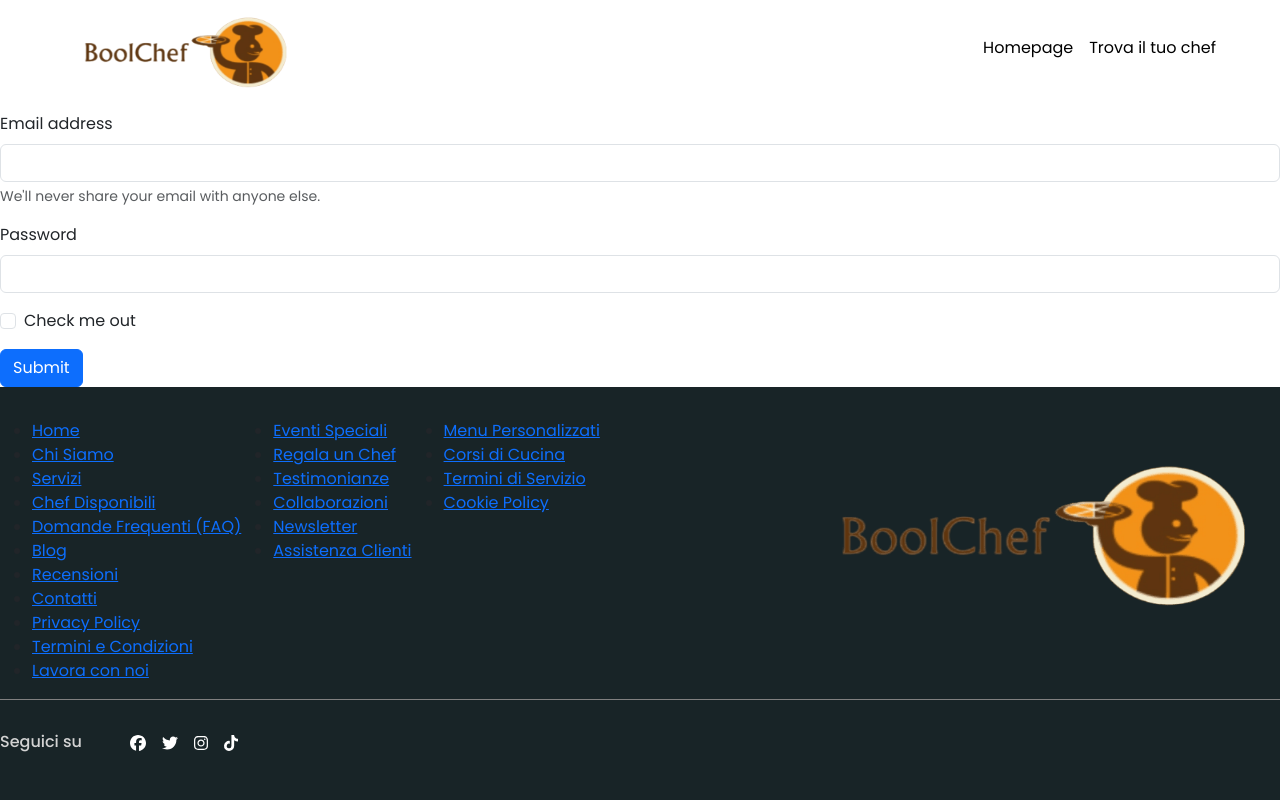
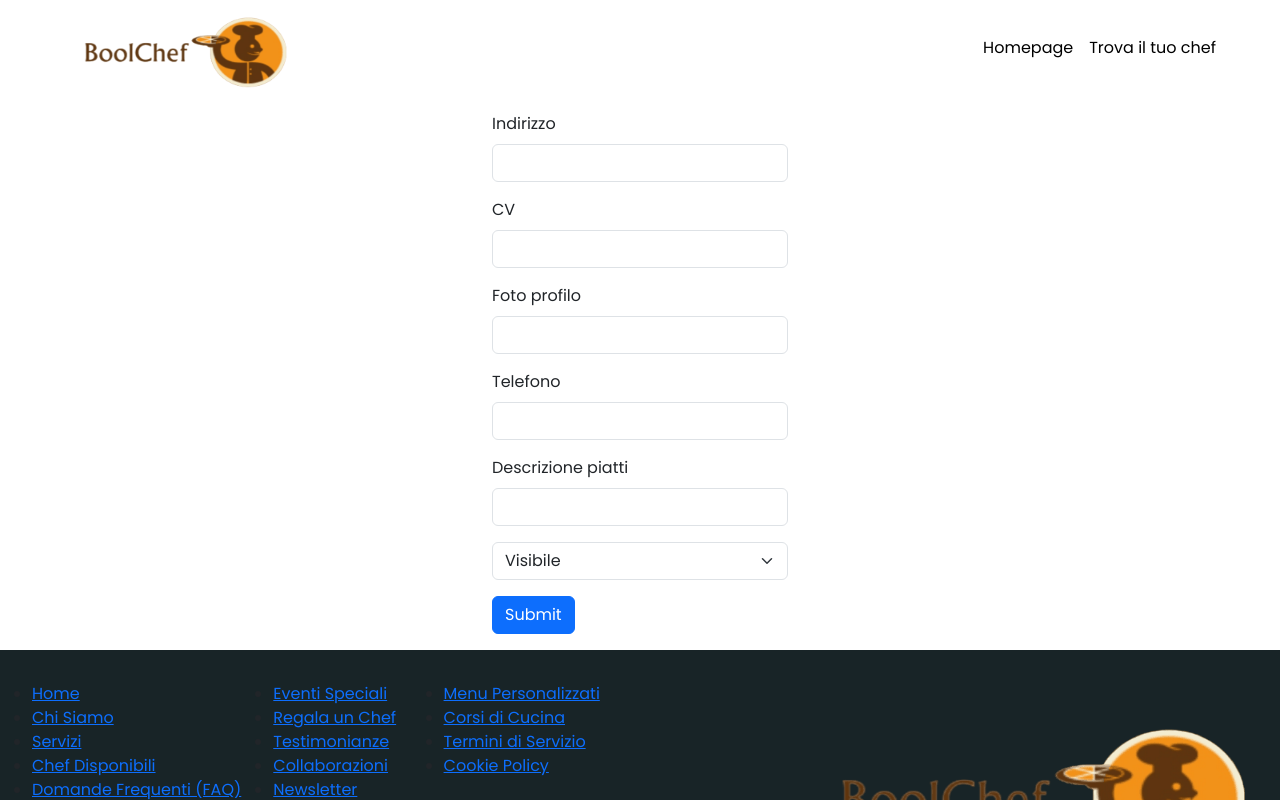
Before and after one commit to VitoMarino/vue-boolchef, a Vue app in the folder boolchef/: page /create-profile in a window 1280 px wide. Shown: the top 800 px of the page. Built offline with nearby package versions, Linux system fonts and the light colour scheme.

Commit message:
creato form (senza api)

```diff
--- a/boolchef/src/pages/user/CreateProfile.vue
+++ b/boolchef/src/pages/user/CreateProfile.vue
@@ -3,22 +3,37 @@
 </script>
 
 <template>
+    <div class="container w-25">
         <form>
             <div class="mb-3">
-            <label for="exampleInputEmail1" class="form-label">Email address</label>
+                <label for="exampleInputEmail1" class="form-label">Indirizzo</label>
                 <input type="email" class="form-control" id="exampleInputEmail1" aria-describedby="emailHelp">
-            <div id="emailHelp" class="form-text">We'll never share your email with anyone else.</div>
             </div>
             <div class="mb-3">
-            <label for="exampleInputPassword1" class="form-label">Password</label>
+                <label for="exampleInputPassword1" class="form-label">CV</label>
                 <input type="password" class="form-control" id="exampleInputPassword1">
             </div>
-        <div class="mb-3 form-check">
-            <input type="checkbox" class="form-check-input" id="exampleCheck1">
-            <label class="form-check-label" for="exampleCheck1">Check me out</label>
+            <div class="mb-3">
+                <label for="exampleInputPassword1" class="form-label">Foto profilo</label>
+                <input type="password" class="form-control" id="exampleInputPassword1">
             </div>
-        <button type="submit" class="btn btn-primary">Submit</button>
+            <div class="mb-3">
+                <label for="exampleInputPassword1" class="form-label">Telefono</label>
+                <input type="password" class="form-control" id="exampleInputPassword1">
+            </div>
+            <div class="mb-3">
+                <label for="exampleInputPassword1" class="form-label">Descrizione piatti</label>
+                <input type="password" class="form-control" id="exampleInputPassword1">
+            </div>
+            <div class="mb-3">
+                <select class="form-select" aria-label="Default select example">
+                    <option value="1">Visibile</option>
+                    <option value="2">Non visibile</option>
+                </select>
+            </div>
+            <button type="submit" class="btn btn-primary mb-3">Submit</button>
         </form>
+    </div>
 </template>
 
 <style></style>
```
Lines whose indentation alone changed are shown as unchanged.
